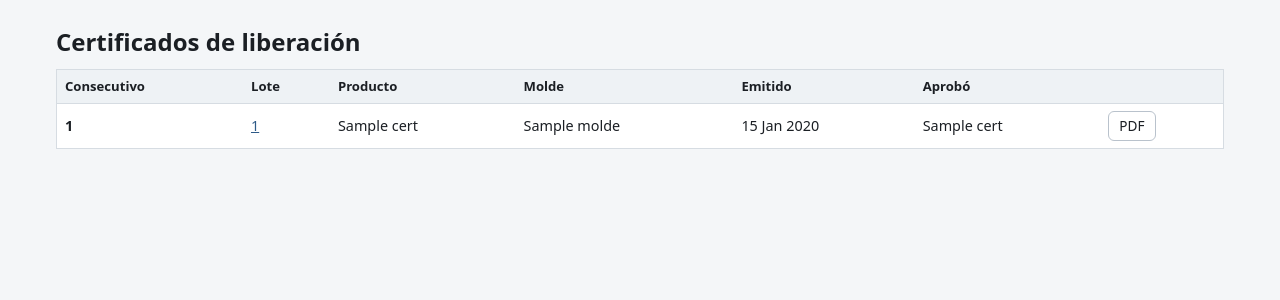
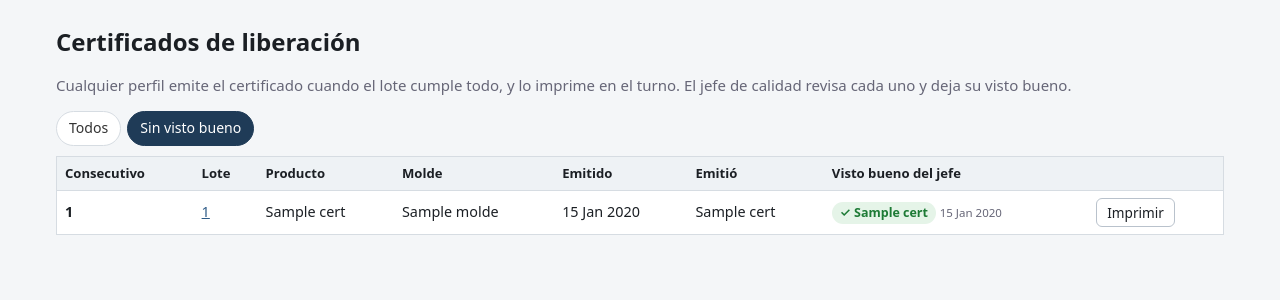
Before and after one commit to jvallecilla016-droid/calidad-envases, a Node project: template views/certificates.ejs in a window 1280 px wide. Shown: the top 300 px of the page. Run offline with Node 20 templates, Linux system fonts and the light colour scheme; the template is opened without the code that fills it: most values are stand-ins (such as "Sample title", 1, 10 or a date in 2020).

Commit message:
Cualquier perfil emite el certificado; el jefe da el visto bueno
El botón Emitir certificado aparece para todos cuando el lote cumple
todo; el certificado queda listo para imprimir. Migración 6 agrega
reviewed_by/reviewed_at a certificates. El jefe ve los certificados sin
visto bueno en el tablero y en Certificados. El PDF firma Inspeccionó,
Emitió y Visto bueno (Jefe de calidad).

Co-Authored-By: Claude Opus 5.5 <noreply@anthropic.com>
Claude-Session: https://claude.ai/code/session_01BcSxEWFogTAYCohfo5mL9m

```diff
--- a/public/style.css
+++ b/public/style.css
@@ -158,3 +158,4 @@ body.offline::before { content: "Sin señal · lo que guardes no llegará hasta
 .user-actions form { display: inline-block; margin: 2px; }
 .bad-text { color: var(--bad); font-weight: 600; }
 fieldset.units { border: 0; padding: 0; margin: 0 0 6px; }
+.review-banner { display:block; text-decoration:none; margin-bottom: 12px; }
--- a/src/db.js
+++ b/src/db.js
@@ -414,6 +414,11 @@ const MIGRATIONS = [
     await db.exec('ALTER TABLE test_types ADD COLUMN units INTEGER NOT NULL DEFAULT 1');
     await db.exec("UPDATE test_types SET units = 5 WHERE code IN ('IMPACTO', 'FILTRACION')");
   },
+  // 6. Cualquier perfil emite el certificado; el jefe le da el visto bueno después.
+  async (db) => {
+    await db.exec('ALTER TABLE certificates ADD COLUMN reviewed_by INTEGER REFERENCES users(id)');
+    await db.exec('ALTER TABLE certificates ADD COLUMN reviewed_at TEXT');
+  },
 ];
 
 const TEAM_USERS = [
--- a/src/pdf.js
+++ b/src/pdf.js
@@ -100,7 +100,7 @@ function certificatePdf(snap, stream) {
   if (y > doc.page.height - 120) { doc.addPage(); y = 80; }
   const sigW = (W - 40) / 3;
   const inspectors = [...new Set(snap.samples.map((s) => s.taken_by).filter(Boolean))].join(', ');
-  [['Inspeccionó', inspectors || lot.created_by_name], ['Revisó (Auxiliar de calidad)', lot.submitted_by_name], ['Aprobó (Jefe de calidad)', lot.decided_by_name]]
+  [['Inspeccionó', inspectors || lot.created_by_name], ['Emitió', snap.issued_by || lot.decided_by_name], ['Visto bueno (Jefe de calidad)', '']]
     .forEach(([role, name], i) => {
       const x = L + i * (sigW + 20);
       doc.moveTo(x, y + 25).lineTo(x + sigW, y + 25).stroke('#555');
--- a/src/quality.js
+++ b/src/quality.js
@@ -129,7 +129,7 @@ function releaseLot(db, lotId, user, notes) {
   return tx(db, async (db) => {
     const ev = await evaluateLot(db, lotId);
     if (!ev) throw new Error('Lote no encontrado');
-    if (ev.lot.status !== 'en_revision') throw new Error('El lote debe estar en revisión para liberarse');
+    if (!['en_proceso', 'en_revision'].includes(ev.lot.status)) throw new Error('El lote ya fue liberado o rechazado');
     if (!ev.conforme) throw new Error('El lote no cumple todas las especificaciones y pruebas');
 
     const year = yearNow();
--- a/src/server.js
+++ b/src/server.js
@@ -125,7 +125,9 @@ function createApp(db) {
     sql += ' ORDER BY l.id DESC LIMIT 200';
     const lots = await db.prepare(sql).all(...args);
     const counts = Object.fromEntries((await db.prepare('SELECT status, COUNT(*) AS n FROM lots GROUP BY status').all()).map((r) => [r.status, r.n]));
-    res.render('dashboard', { title: 'Lotes', lots, counts, status, q, tab: 'lotes' });
+    const toReview = req.session.user.role === 'jefe'
+      ? (await db.prepare('SELECT COUNT(*) AS n FROM certificates WHERE reviewed_by IS NULL').get()).n : 0;
+    res.render('dashboard', { title: 'Lotes', lots, counts, status, q, tab: 'lotes', toReview });
   });
 
   app.get('/lotes/nuevo', auth, async (req, res) => {
@@ -321,10 +323,12 @@ function createApp(db) {
     flash(req, 'ok', 'Lote devuelto a proceso para corrección');
     res.redirect(`/lotes/${req.ev.lot.id}`);
   });
-  app.post('/lotes/:id/liberar', role('jefe'), loadLot, async (req, res) => {
+  // Cualquier perfil emite el certificado cuando el lote cumple todo. Queda listo para imprimir
+  // y le llega al jefe de calidad en Certificados para su visto bueno.
+  app.post('/lotes/:id/liberar', auth, loadLot, async (req, res) => {
     try {
       const number = await releaseLot(db, req.ev.lot.id, req.session.user, (req.body.decision_notes || '').trim());
-      flash(req, 'ok', `Lote liberado. Certificado ${number} emitido.`);
+      flash(req, 'ok', `Certificado ${number} emitido. Imprímelo y entrégalo; el jefe de calidad lo verá para su visto bueno.`);
     } catch (e) {
       flash(req, 'error', e.message);
     }
@@ -346,10 +350,23 @@ function createApp(db) {
 
   // ---------- Certificados ----------
   app.get('/certificados', auth, async (req, res) => {
-    const certs = await db.prepare(`SELECT c.number, c.issued_at, l.id AS lot_id, l.lot_number, p.name AS product_name, p.molde, u.full_name AS issued_by_name
-      FROM certificates c JOIN lots l ON l.id = c.lot_id JOIN products p ON p.id = l.product_id LEFT JOIN users u ON u.id = c.issued_by
+    const pending = req.query.pendientes === '1';
+    const certs = await db.prepare(`SELECT c.number, c.issued_at, c.reviewed_at, l.id AS lot_id, l.lot_number, p.name AS product_name, p.molde,
+        u.full_name AS issued_by_name, r.full_name AS reviewed_by_name
+      FROM certificates c JOIN lots l ON l.id = c.lot_id JOIN products p ON p.id = l.product_id
+      LEFT JOIN users u ON u.id = c.issued_by LEFT JOIN users r ON r.id = c.reviewed_by
+      ${pending ? 'WHERE c.reviewed_by IS NULL' : ''}
       ORDER BY c.year DESC, c.seq DESC`).all();
-    res.render('certificates', { title: 'Certificados', certs });
+    res.render('certificates', { title: 'Certificados', certs, pending });
+  });
+  app.post('/certificados/:number/visto-bueno', role('jefe'), async (req, res) => {
+    const r = await db.prepare('UPDATE certificates SET reviewed_by = ?, reviewed_at = NOW() WHERE number = ? AND reviewed_by IS NULL')
+      .run(req.session.user.id, req.params.number);
+    if (r.changes) {
+      await audit(req, 'visto_bueno_certificado', req.params.number);
+      flash(req, 'ok', `Visto bueno registrado en ${req.params.number}`);
+    }
+    res.redirect(req.body.back === 'pendientes' ? '/certificados?pendientes=1' : '/certificados');
   });
   app.get('/certificados/:number.pdf', auth, async (req, res) => {
     const c = await db.prepare('SELECT * FROM certificates WHERE number = ?').get(req.params.number);
--- a/views/certificates.ejs
+++ b/views/certificates.ejs
@@ -1,8 +1,10 @@
 <%- include('partials/header') %>
 <h1>Certificados de liberación</h1>
-<% if (!certs.length) { %><p class="muted">Aún no se ha liberado ningún lote.</p><% } else { %>
+<p class="muted">Cualquier perfil emite el certificado cuando el lote cumple todo, y lo imprime en el turno. El jefe de calidad revisa cada uno y deja su visto bueno.</p>
+<div class="tabs"><a href="/certificados" class="<%= pending ? '' : 'on' %>">Todos</a><a href="/certificados?pendientes=1" class="<%= pending ? 'on' : '' %>">Sin visto bueno</a></div>
+<% if (!certs.length) { %><p class="muted"><%= pending ? 'No hay certificados pendientes de visto bueno.' : 'Aún no se ha liberado ningún lote.' %></p><% } else { %>
 <table class="grid">
-  <thead><tr><th>Consecutivo</th><th>Lote</th><th>Producto</th><th>Molde</th><th>Emitido</th><th>Aprobó</th><th></th></tr></thead>
+  <thead><tr><th>Consecutivo</th><th>Lote</th><th>Producto</th><th>Molde</th><th>Emitido</th><th>Emitió</th><th>Visto bueno del jefe</th><th></th></tr></thead>
   <tbody>
   <% for (const c of certs) { %>
     <tr>
@@ -10,7 +12,10 @@
       <td><a href="/lotes/<%= c.lot_id %>"><%= c.lot_number %></a></td>
       <td><%= c.product_name %></td><td><%= c.molde %></td>
       <td><%= c.issued_at %></td><td><%= c.issued_by_name %></td>
-      <td><a class="btn small" href="/certificados/<%= c.number %>.pdf" target="_blank">PDF</a></td>
+      <td><% if (c.reviewed_at) { %><span class="tag ok">✓ <%= c.reviewed_by_name %></span> <small class="muted"><%= c.reviewed_at %></small><% } else if (user.role === 'jefe') { %>
+        <form method="post" action="/certificados/<%= c.number %>/visto-bueno" class="inline"><input type="hidden" name="back" value="<%= pending ? 'pendientes' : '' %>"><button class="btn small primary">Dar visto bueno</button></form>
+        <% } else { %><span class="tag">Pendiente</span><% } %></td>
+      <td><a class="btn small" href="/certificados/<%= c.number %>.pdf" target="_blank">Imprimir</a></td>
     </tr>
   <% } %>
   </tbody>
--- a/views/dashboard.ejs
+++ b/views/dashboard.ejs
@@ -3,6 +3,7 @@
   <h1>Lotes de producción</h1>
   <a class="btn primary hide-m" href="/lotes/nuevo">+ Nuevo lote</a>
 </div>
+<% if (toReview) { %><a class="flash ok review-banner" href="/certificados?pendientes=1">Tienes <strong><%= toReview %></strong> certificado(s) emitidos esperando tu visto bueno ›</a><% } %>
 <div class="tabs">
   <a href="/" class="<%= !status ? 'on' : '' %>">Todos</a>
   <% for (const [k, v] of Object.entries(STATUS_NAMES)) { %>
--- a/views/users.ejs
+++ b/views/users.ejs
@@ -1,6 +1,6 @@
 <%- include('partials/header') %>
 <h1>Usuarios</h1>
-<p class="muted">Perfiles: <strong>Aprendiz / Operario</strong> registra muestras y pruebas. <strong>Auxiliar de calidad</strong> además mantiene productos y pruebas y envía lotes a aprobación. <strong>Jefe de calidad</strong> además aprueba o rechaza lotes. Solo el administrador (Luis Eduardo Gómez) crea, modifica y elimina usuarios y elimina lotes.</p>
+<p class="muted">Perfiles: <strong>Aprendiz / Operario</strong> registra muestras y pruebas y emite el certificado cuando el lote cumple. <strong>Auxiliar de calidad</strong> además mantiene productos y pruebas. <strong>Jefe de calidad</strong> además da el visto bueno a los certificados y rechaza lotes. Solo el administrador (Luis Eduardo Gómez) crea, modifica y elimina usuarios y elimina lotes.</p>
 <p class="muted">«Eliminar» borra al usuario si no tiene registros de calidad. Si ya registró lotes, muestras o pruebas, queda desactivado para no perder quién hizo cada cosa.</p>
 <table class="grid">
   <thead><tr><th>Usuario</th><th>Nombre</th><th>Perfil</th><th>Activo</th><th>Nueva contraseña</th><th></th></tr></thead>
```
Also changed, not shown: test/flujo.test.js (+16 -14 lines), views/lot.ejs (+11 -27 lines), README.md.
